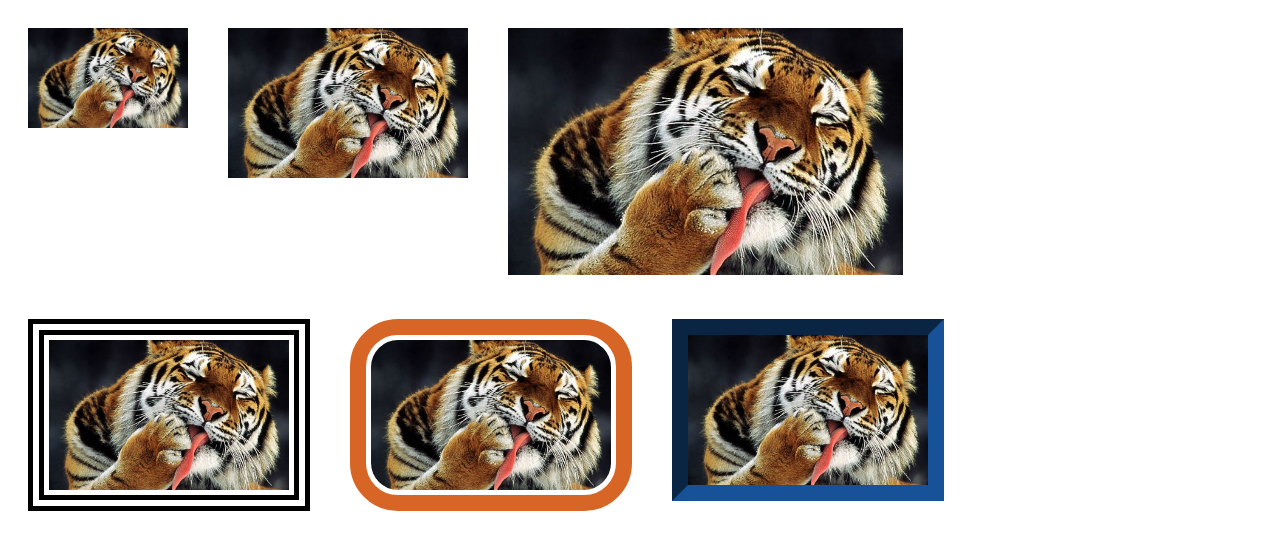
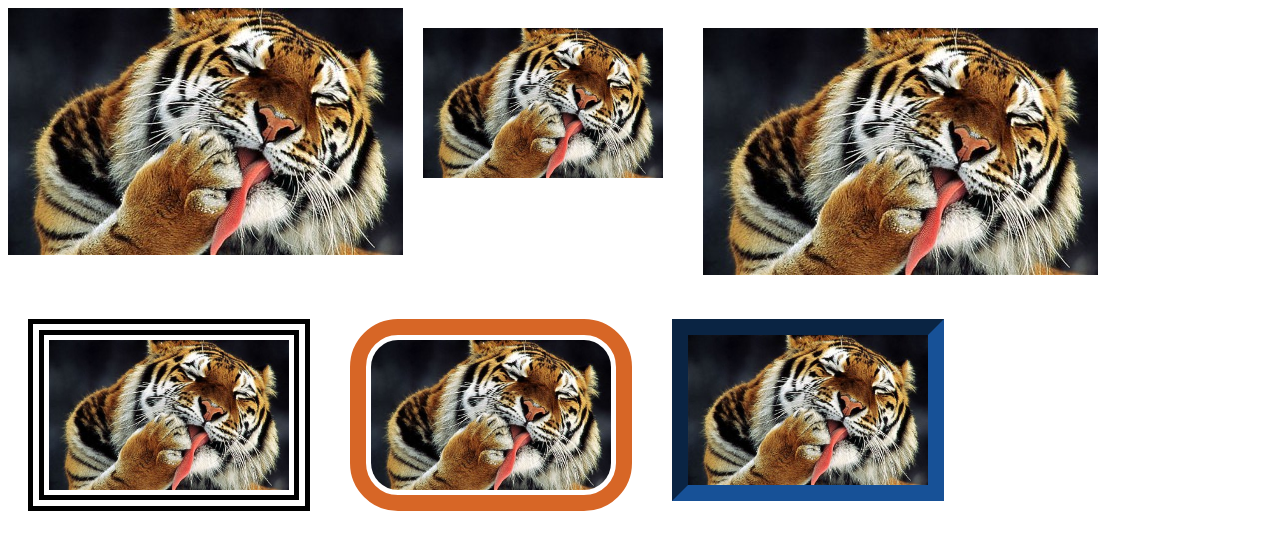
Before and after one commit to NadiaMorales/Library, a website: page index.html in a window 1280 px wide. Drawn offline with Linux system fonts and the light colour scheme.

Commit message:
creando primera funcion

```diff
--- a/assets/app.js
+++ b/assets/app.js
@@ -0,0 +1,7 @@
+'use strict'
+
+
+const img = document.querySelectorAll('img')
+console.log(img);
+
+img.style.width = '10em';
--- a/index.html
+++ b/index.html
@@ -9,7 +9,7 @@
 <body>
   <div class="container" style="display: flex;">
     <div class="imgUno">
-      <img class="img-s" src="assets/img/tigre1.jpg" alt="tigre pequeño" style="margin: 20px;width: 10em;">
+      <img class="img-s" src="assets/img/tigre1.jpg" alt="tigre pequeño">
     </div>
     <div class="imgDos">
       <img class="img-m" src="assets/img/tigre1.jpg" alt="tigre mediano" style="margin: 20px; width: 15em;">
@@ -29,5 +29,7 @@
       <img class="img-xl" src="assets/img/tigre1.jpg" alt="tigre borde 3" style="margin: 20px;width: 15em;border: #175197 16px inset;">
     </div>
   </div>
+
+  <script src="assets/app.js"></script>
 </body>
 </html>
```
